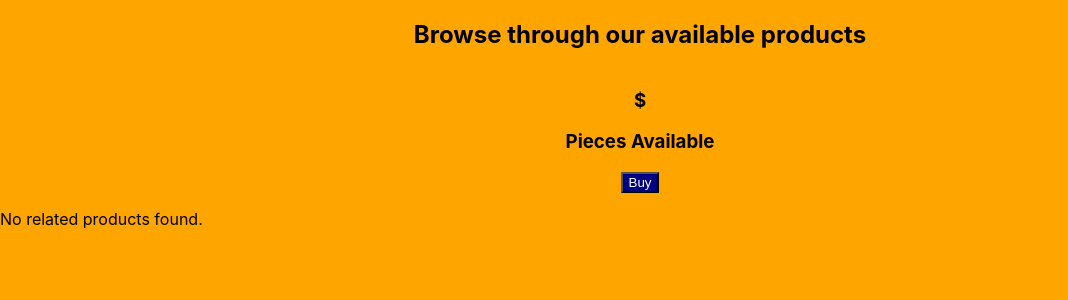
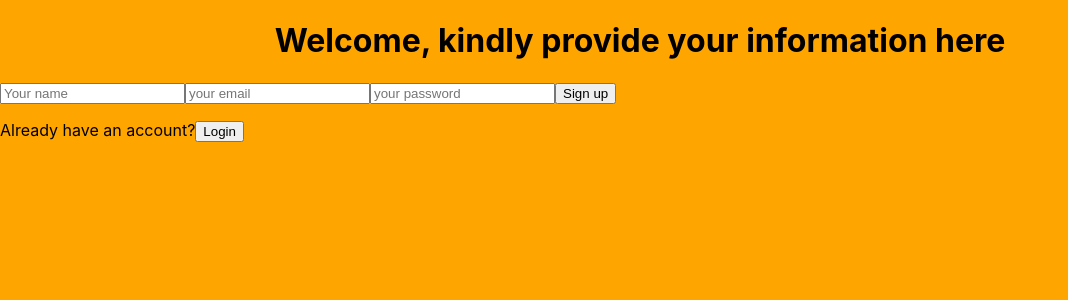
Before and after one commit to Arole01/LoginForm, a React (Create React App) app: page /signup in a window 1280 px wide. Shown: the top 300 px of the page, without its empty margins (0-1068 px from the left). Built offline with nearby package versions, Linux system fonts and the light colour scheme; no server answers.

Commit message:
signupPage

```diff
--- a/package.json
+++ b/package.json
@@ -14,6 +14,7 @@
     "react-hook-form": "^7.62.0",
     "react-router-dom": "^7.9.1",
     "react-scripts": "5.0.1",
+    "react-toastify": "^11.0.5",
     "web-vitals": "^2.1.4",
     "yup": "^1.7.0"
   },
--- a/src/App.js
+++ b/src/App.js
@@ -4,14 +4,17 @@ import { BrowserRouter,Route, Routes, Link } from 'react-router-dom'
 import { Home } from './Pages/Home'
 import './App.css'
 import  {SingleProduct} from "./Pages/SingleProduct"
+import  Signup from "./Pages/Signup"
+import { ToastContainer } from 'react-toastify'
 const App = () => {
   return (
     <AppProvider>
       <BrowserRouter>
-
+      <ToastContainer position='top-right' autoClose={1000}></ToastContainer>
       <Routes>
         <Route path="/" element={<Home/>}/>
         <Route path="/:id" element={<SingleProduct/>}/>
+        <Route path="/signup" element={<Signup/>}/>
       </Routes>
       </BrowserRouter>
     </AppProvider>
--- a/src/Pages/RelatedProducts.js
+++ /dev/null
@@ -1,23 +0,0 @@
-import React from 'react'
-
-const RelatedProducts = ({related}) => {
-    return (
-    <div className="related-products">
-        <h2>Related Products</h2>
-        <div className="related-grid">
-            {related.map((product) =>
-            <div className="related-card" key={product._id}>
-                <img src={product.imageUrl} alt=''></img>
-                    <h2>{product.name}</h2>
-                    <p>{product.description}</p>
-                    <h3>${product.price}</h3>
-                    <h3>{product.stock} Pieces Available</h3>
-                    <button className='btn'>Buy</button>
-            </div>)}
-        </div>
-
-    </div>
-    )
-}
-
-export default RelatedProducts
--- /dev/null
+++ b/src/Pages/Signup.js
@@ -0,0 +1,51 @@
+import { useForm } from "react-hook-form"
+import * as Yup from "yup"
+import { useState,useEffect } from "react"
+import {yupResolver} from "@hookform/resolvers/yup"
+import { toast } from 'react-toastify'
+import axios from 'axios'
+
+const schema = Yup.object({
+    name:Yup.string().required().trim(),
+    email:Yup.string().email().required(),
+    password:Yup.string().required().min(3).max(10)
+        // .matches( /^(?=.[A-Z])(?=.[a-z])(?=.\d)(?=.[@$!%?&])[A-Za-z\d@$!%?&]{8,10}$/,
+        //     "Password should contain Capital letter,small letter and a number")
+})
+
+const Signup = () => {
+const [loading,setLoading] = useState(false)
+const {handleSubmit,register,formState:{errors}
+
+} = useForm({resolver:yupResolver(schema)})
+const submit = async (data)=> {
+    try {
+        setLoading(true)
+        const response = await axios.post("https://davidbackend-ts7d.onrender.com/api/auth/register", data)
+        toast.success(response?.data?.message || "Signup successful")
+    } catch (error) {
+        toast.error(error.response.data.message)
+    }finally{
+        setLoading(false)
+    }
+}
+    return (
+        <div>
+            <h1>Welcome, kindly provide your information here</h1>
+        <form onSubmit={handleSubmit(submit)}>
+            <input type="text" placeholder="Your name" {...register("name")}/>
+            {errors.name && <p style={{color:"red"}}>{errors.name.message}</p>}
+            <input type="email" placeholder="your email" {...register("email")}/>
+            {errors.email && <p style={{color:"red"}}>{errors.email.message}</p>}
+            <input type="text" placeholder="your password" {...register("password")}/>
+            {errors.password && <p style={{color:"red"}}>{errors.password.message}</p>}
+
+            <button disabled={loading}>{loading? "Signing up": "Sign up"}</button>
+            </form>
+
+            <p>Already have an account?<button>Login</button></p>
+        </div>
+    )
+}
+
+export default Signup
--- a/src/Pages/SingleProduct.js
+++ b/src/Pages/SingleProduct.js
@@ -1,30 +1,31 @@
 import axios from 'axios'
 import React, { useEffect, useState } from 'react'
-import { useParams } from 'react-router-dom'
+import { useParams, Link } from 'react-router-dom'
 import "./SingleProducts.css"
-import RelatedProducts from './RelatedProducts'
+
 
 export const SingleProduct = () => {
     const [product,setProduct] = useState({})
     const [related,setRelated] = useState([])
-    const {id} = useParams()
+    const id = useParams()
 
 
     useEffect(()=>{
         const fetchProduct = async()=>{
             try {
-                const response= await axios.get(`https://davidbackend-ts7d.onrender.com/api/products/${id}`)
+                const response= await axios.get(`https://davidbackend-ts7d.onrender.com/api/products/${id.id}`)
 
                 setProduct(response.data)
 
-        const relatedResponse = await axios.get(
-            `https://davidbackend-ts7d.onrender.com/api/products`
+        const categoryResponse = await axios.get(
+            `https://davidbackend-ts7d.onrender.com/api/products?category=${response.data.category.name}`
         )
-        const filtered = relatedResponse.data.filter(
-            (p) => p.category === response.data.category && p._id !== response.data._id
-        )
-        setRelated(filtered);
-        console.log("Related products:", filtered)
+
+        const filter = categoryResponse.data.filter((allItems)=>allItems._id != response.data._id)
+        console.log(categoryResponse)
+
+        setRelated(filter);
+
             } catch (error) {
                 console.log("errorsssssss",error)
             }
@@ -47,11 +48,21 @@ return (
                 </div>
 
                 </div>
-                {related.length > 0 ? (
-                        <RelatedProducts related={related}/>
-                ) : (
-                    <p>No related products found.</p>
+
+                <h1>Related products</h1>
+                <div>
+                {related.map((items)=>
+                <div>
+                    <Link to={`/${items._id}`}><img src={items.imageUrl} alt=''></img></Link>
+                    <h2>{items.name}</h2>
+                    <p>{items.description}</p>
+                    <h3>${items.price}</h3>
+                    <h3>{items.stock} Pieces Available</h3>
+                    <button className='btn'>Buy</button>
+                </div>
+
                 )}
+                </div>
 
 
             </section>
```
Also changed, not shown: 1 other file (tests, documents, lock files or other folders).
